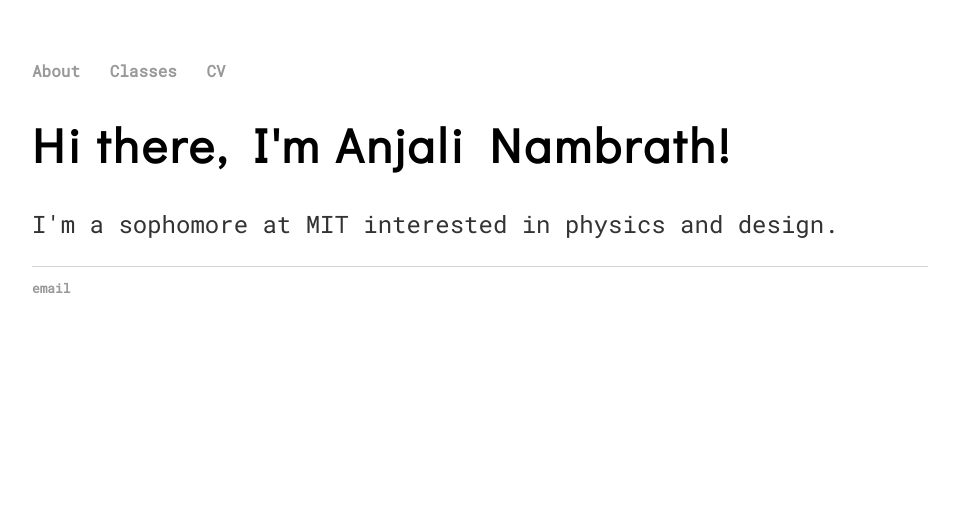
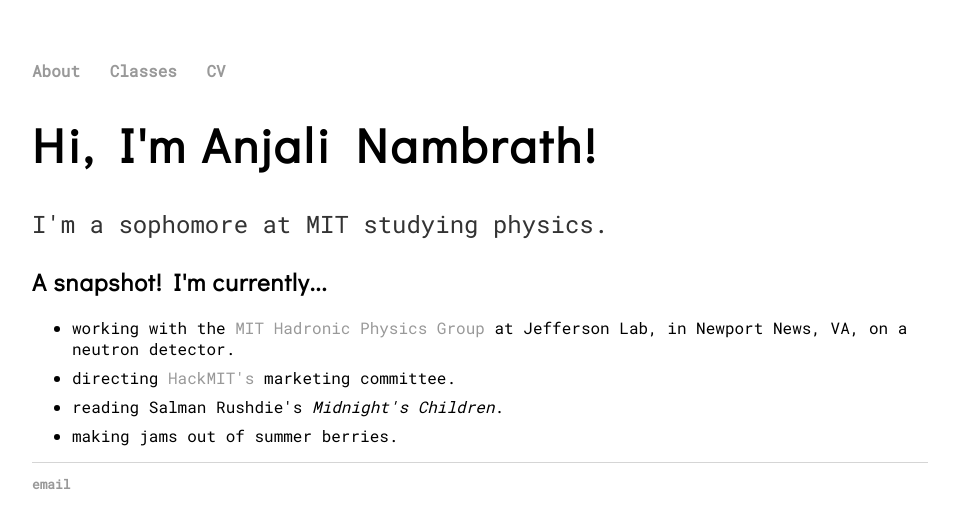
Before and after one commit to nambrath/nambrath.github.io, a Jekyll site: the page built from index.html, in a window 1280 px wide. Shown: the top 528 px of the page, without its empty margins (160-1119 px from the left). Built offline with Jekyll 4.4.1, drawn with Linux system fonts in a browser that asks for light colours.

Commit message:
added snapshot
updated f18 class list, fixed gemfile to run jekyll locally, added
snapshot to home page

```diff
--- a/Gemfile
+++ b/Gemfile
@@ -1,3 +1,3 @@
 source 'https://rubygems.org'
-gem 'github-pages', group: :jekyll_plugins
+gem 'github-pages'
 gem 'jekyll-remote-theme'
--- a/classes/index.html
+++ b/classes/index.html
@@ -6,11 +6,11 @@ title: Classes
 	<h1>Classes</h1>
 	<h2> Fall 2018 </h2>
 	    <ul>
-	      <li> <b>4.500:</b> Design Computation: Art, Objects, and Space </li>
 	      <li> <b>8.033:</b> Relativity </li>
 	      <li> <b>8.05:</b> Quantum Physics II </li>
 	      <li> <b>8.370:</b> Quantum Computation </li>
 	      <li> <b>8.590:</b> Topics in Biophysics and Physical Biology </li>
+	      <li> <b>14.02:</b> Introduction to Macroeconomics </li>
 	      <li> <b>21G.304:</b> French IV </li>
 	    </ul>
 	<h2> Spring 2018 </h2>
--- a/css/main.css
+++ b/css/main.css
@@ -34,6 +34,10 @@ h2 {
 ul li {
     font-family: 'Roboto Mono', 'Sans-Serif';
 }
+.snapshot li {
+    font-size: 1em;
+    margin: 0 0 8px 0;
+}
 p {
     font-family:'Roboto Mono', 'Sans-Serif';
     font-size: 1.5em;
--- a/index.html
+++ b/index.html
@@ -3,6 +3,16 @@ layout: default
 title: Anjali Nambrath
 ---
 <div class="blurb">
-	<h1>Hi there, I'm Anjali Nambrath!</h1>
-	<p>I'm a sophomore at MIT interested in physics and design.</p>
+	<h1>Hi, I'm Anjali Nambrath!</h1>
+	<p>I'm a sophomore at MIT studying physics.</p>
+
+	<h2> A snapshot! I'm currently... </h2>
+	<div class="snapshot">
+		<ul>
+			<li>working with the <a href="https://hen-lab.com">MIT Hadronic Physics Group</a> at Jefferson Lab, in Newport News, VA, on a neutron detector.</li>
+			<li>directing <a href="https://hackmit.org">HackMIT's</a> marketing committee.</li>
+			<li>reading Salman Rushdie's <em>Midnight's Children</em>.</li>
+			<li>making jams out of summer berries.</li>
+		</ul>
+	</div>
 </div><!-- /.blurb -->
```
Also changed, not shown: Gemfile.lock (added).
